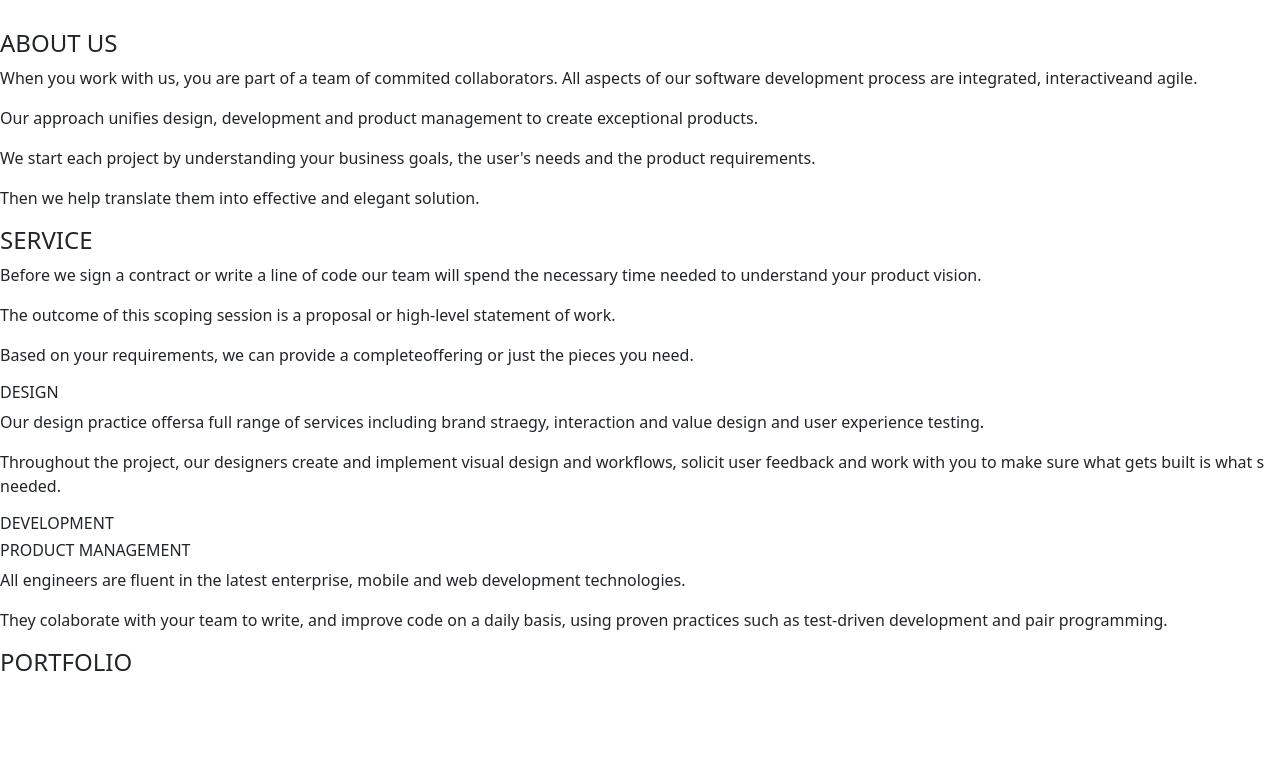
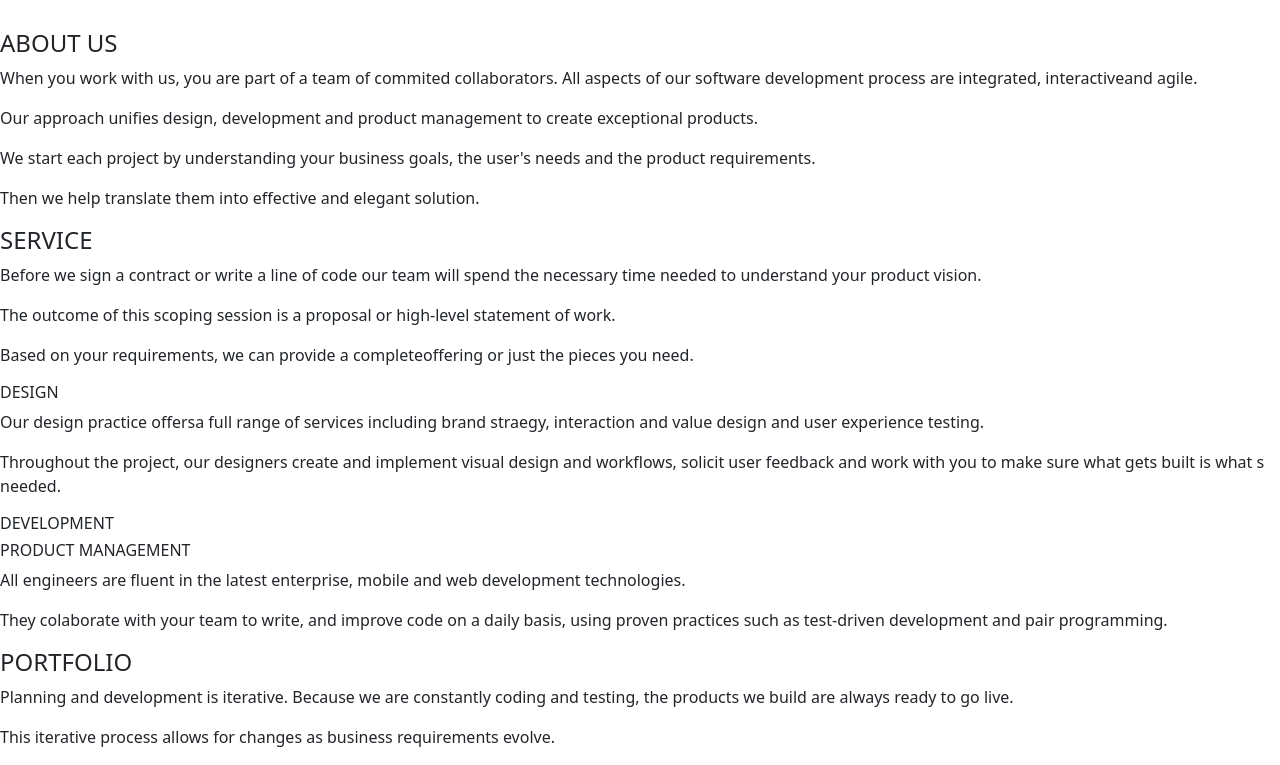
Before and after one commit to Maecy-s/Delani-studio, a plain HTML site: page index.html in a window 1280 px wide. Shown: the part 158-923 px from the top of the page. Before the commit the page ends 843 px from the top, so only its background shows below. Drawn offline with nearby package versions, Linux system fonts and the light colour scheme.

Commit message:
Add p tags and its contents

```diff
--- a/index.html
+++ b/index.html
@@ -73,6 +73,12 @@
     </div>
     <div class="portfolio">
         <h4>PORTFOLIO</h4>
+        <p>
+            Planning and development is iterative. Because we are constantly coding and testing, the products we build are always ready to go live.
+        </p>
+        <p>
+            This iterative process allows for changes as business requirements evolve.
+        </p>
 
     </div>
     <div class="contact">
```
